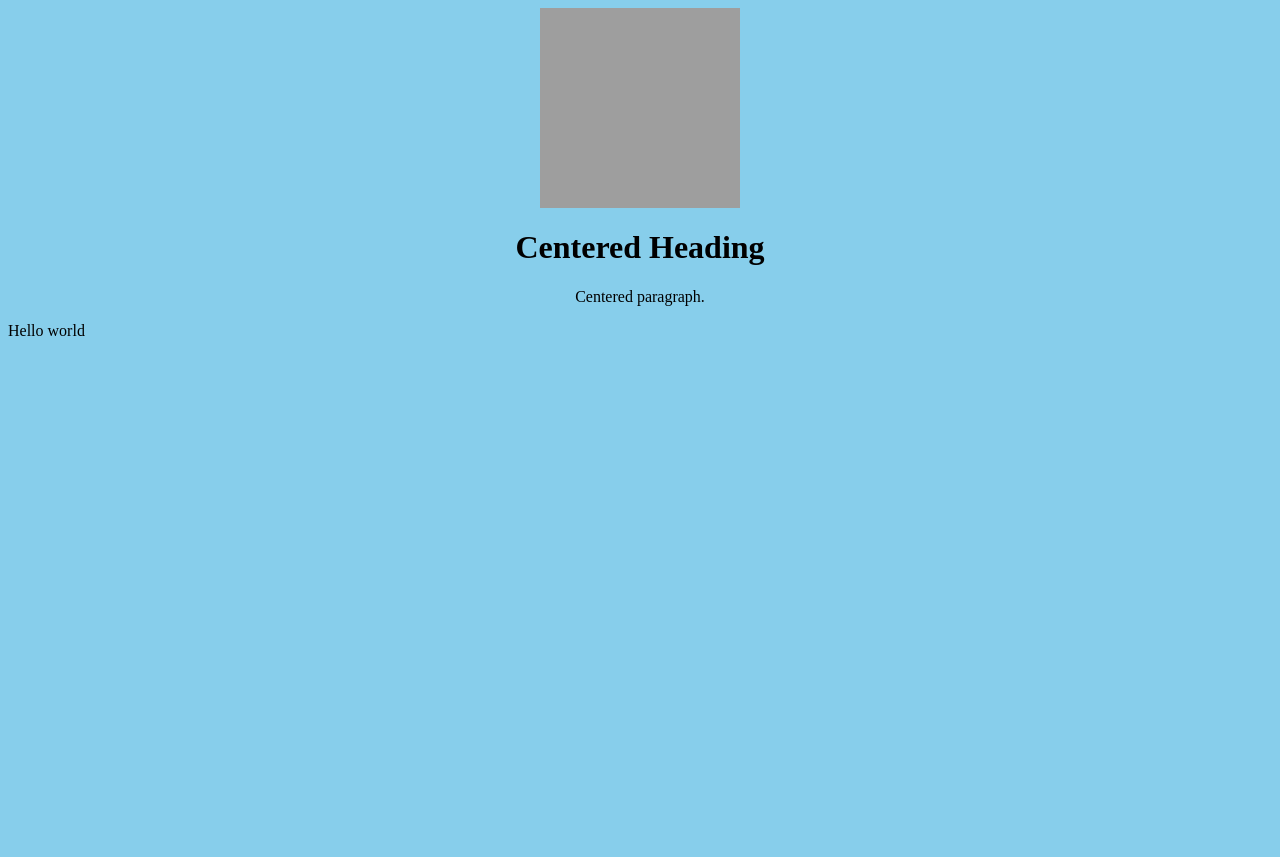
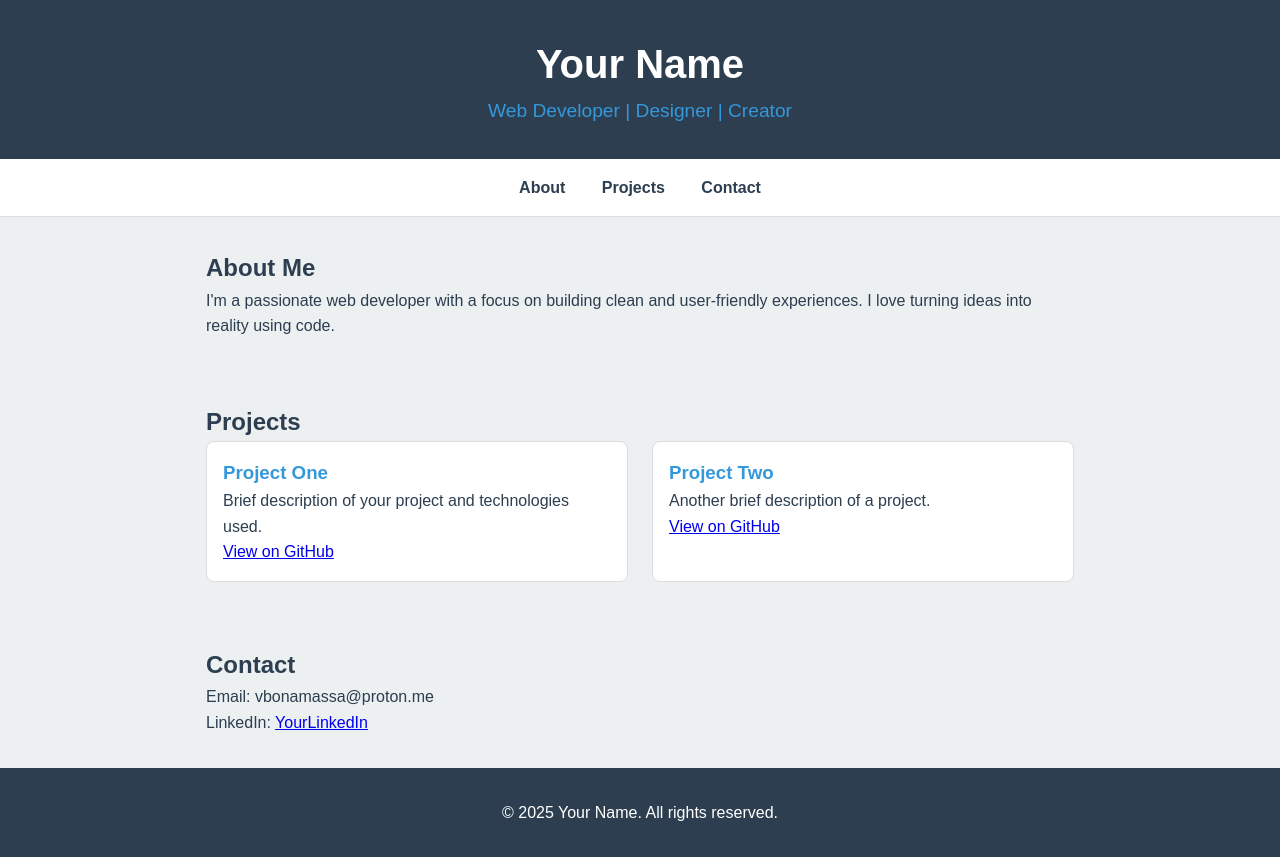
Before and after one commit to VBonamassa3/vbonamassa3.github.io, a plain HTML site: page index.html in a window 1280 px wide. Before the commit the page ends 800 px from the top, so only its background shows below. Drawn offline with Linux system fonts and the light colour scheme; grey boxes are pictures that could not be loaded.

Commit message:
Update index.html

```diff
--- a/index.html
+++ b/index.html
@@ -1,9 +1,122 @@
-<html>
-<header><title>Vincent Bonamassa | Portfolio</title></header>
-<body style="background-color:skyblue;">
-  <center><img src="resources/self_portrait.jpg" style="text-align:center;" alt="Me" width="200" height="200"></center>
-<h1 style="text-align:center;">Centered Heading</h1>
-<p style="text-align:center;">Centered paragraph.</p>
-Hello world
+<!DOCTYPE html>
+<html lang="en">
+<head>
+  <meta charset="UTF-8" />
+  <meta name="viewport" content="width=device-width, initial-scale=1.0" />
+  <title>Your Name | Portfolio</title>
+  <style>
+    :root {
+      --main-color: #2c3e50;
+      --accent-color: #3498db;
+      --light-color: #ecf0f1;
+    }
+    * {
+      margin: 0;
+      padding: 0;
+      box-sizing: border-box;
+    }
+    body {
+      font-family: Arial, sans-serif;
+      background-color: var(--light-color);
+      color: var(--main-color);
+      line-height: 1.6;
+    }
+    header {
+      background: var(--main-color);
+      color: white;
+      padding: 2rem 1rem;
+      text-align: center;
+    }
+    header h1 {
+      font-size: 2.5rem;
+    }
+    header p {
+      font-size: 1.2rem;
+      color: var(--accent-color);
+    }
+    nav {
+      background: white;
+      padding: 1rem;
+      text-align: center;
+      border-bottom: 1px solid #ddd;
+    }
+    nav a {
+      margin: 0 1rem;
+      text-decoration: none;
+      color: var(--main-color);
+      font-weight: bold;
+    }
+    section {
+      padding: 2rem 1rem;
+      max-width: 900px;
+      margin: auto;
+    }
+    .projects {
+      display: grid;
+      grid-template-columns: repeat(auto-fit, minmax(250px, 1fr));
+      gap: 1.5rem;
+    }
+    .project {
+      background: white;
+      border: 1px solid #ddd;
+      padding: 1rem;
+      border-radius: 8px;
+    }
+    .project h3 {
+      color: var(--accent-color);
+    }
+    footer {
+      text-align: center;
+      padding: 2rem 1rem;
+      background: var(--main-color);
+      color: white;
+    }
+  </style>
+</head>
+<body>
+  <header>
+    <h1>Your Name</h1>
+    <p>Web Developer | Designer | Creator</p>
+  </header>
+
+  <nav>
+    <a href="#about">About</a>
+    <a href="#projects">Projects</a>
+    <a href="#contact">Contact</a>
+  </nav>
+
+  <section id="about">
+    <h2>About Me</h2>
+    <p>
+      I'm a passionate web developer with a focus on building clean and user-friendly
+      experiences. I love turning ideas into reality using code.
+    </p>
+  </section>
+
+  <section id="projects">
+    <h2>Projects</h2>
+    <div class="projects">
+      <div class="project">
+        <h3>Project One</h3>
+        <p>Brief description of your project and technologies used.</p>
+        <a href="#">View on GitHub</a>
+      </div>
+      <div class="project">
+        <h3>Project Two</h3>
+        <p>Another brief description of a project.</p>
+        <a href="#">View on GitHub</a>
+      </div>
+    </div>
+  </section>
+
+  <section id="contact">
+    <h2>Contact</h2>
+    <p>Email: vbonamassa@proton.me</p>
+    <p>LinkedIn: <a href="#">YourLinkedIn</a></p>
+  </section>
+
+  <footer>
+    <p>&copy; 2025 Your Name. All rights reserved.</p>
+  </footer>
 </body>
 </html>
```
